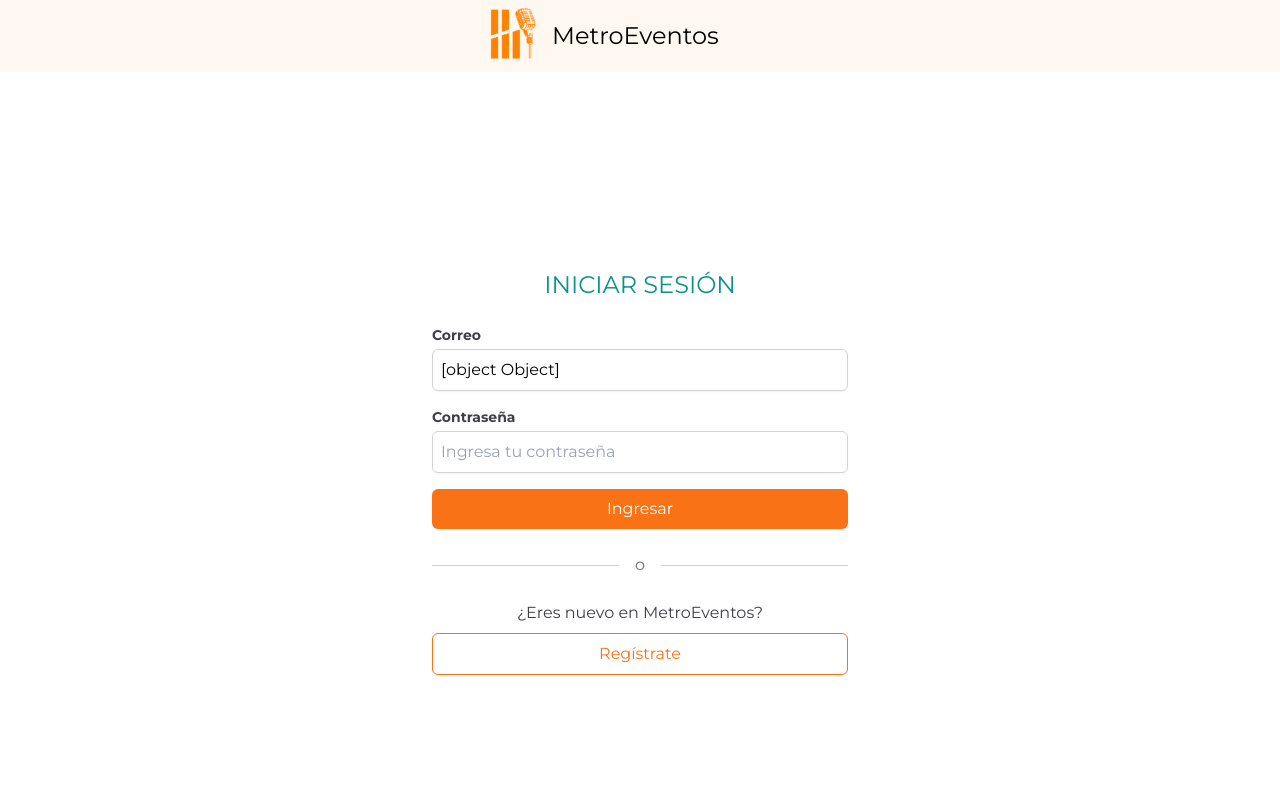
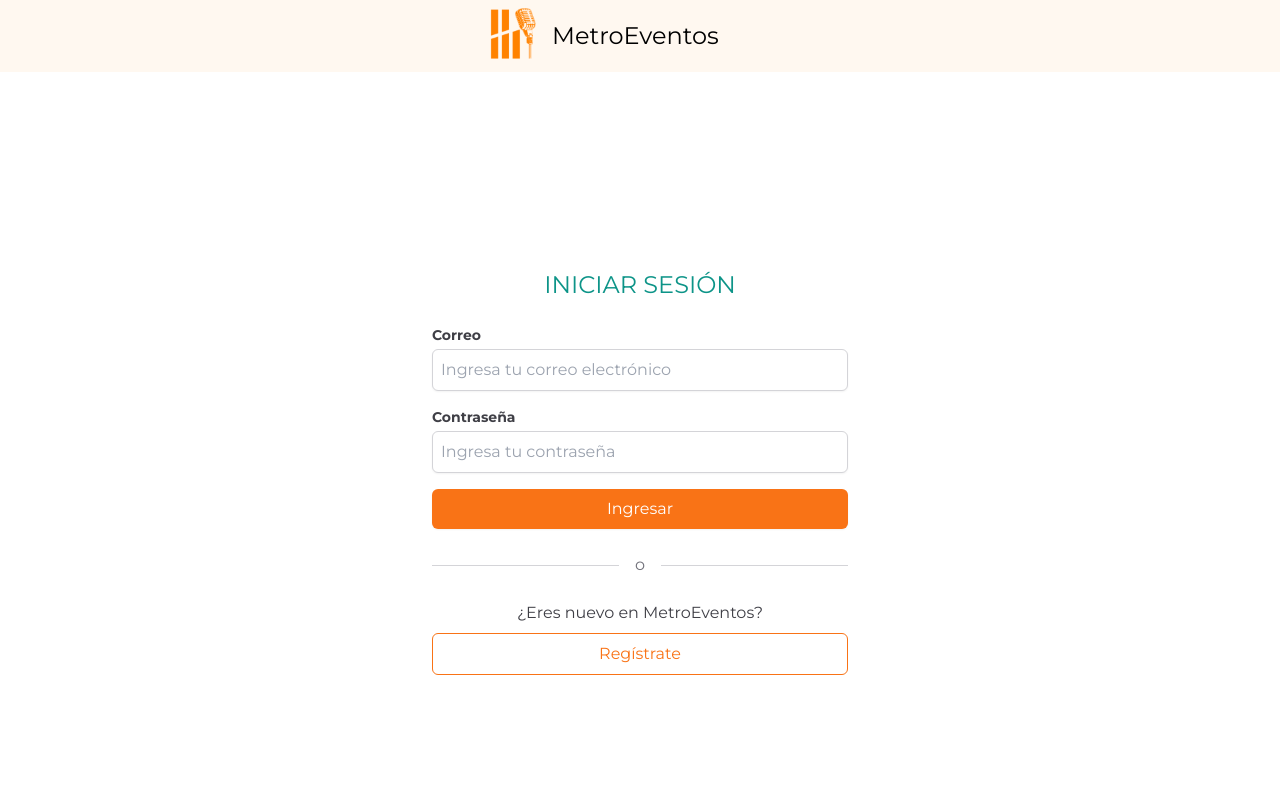
Before and after one commit to aerg04/Metro-Eventos, a React (Vite) app: page /login in a window 1280 px wide. Shown: the top 800 px of the page. Built offline with nearby package versions, Linux system fonts and the light colour scheme.

Commit message:
Arreglos en los controladores y páginas de Login y Register

```diff
--- a/src/controllers/LoginController.jsx
+++ b/src/controllers/LoginController.jsx
@@ -5,13 +5,12 @@ import { login } from "../models/user";
 import PopUpMessage from "../components/PopUpMessage";
 
 export default function LoginController(){
-    const [email, setEmail] = useState('');
-    const [password, setPassword] = useState('');
+
     const [showError, setShowError] = useState(false);
     const [errorMessage, setErrorMessage] = useState('');
     const navigate = useNavigate();
 
-    const handleLogin = async (email, password) => {
+    async function handleLogin(email, password){
         try {
             await login(email, password);
             navigate('/myevents');
@@ -20,13 +19,13 @@ export default function LoginController(){
             setShowError(true);
         }
     };
+    function handleCloseError() {
+        setShowError(false);
+
+    }
     return (<>
     <Login
-    email={email}
-    setEmail={setEmail}
-    password={password}
-    setPassword={setPassword}
-    funcAutentication={handleLogin}
+        funcAutentication={handleLogin}
     />
         {showError && (
             <PopUpMessage
--- a/src/controllers/RegisterController.jsx
+++ b/src/controllers/RegisterController.jsx
@@ -23,6 +23,10 @@ function RegisterController(){
             setShowError(true);
         }
     }
+    function handleCloseError() {
+        setShowError(false);
+
+    }
 
     return (<>
         <Register onSubmit={handleRegister}/>
--- a/src/pages/Login.jsx
+++ b/src/pages/Login.jsx
@@ -1,8 +1,14 @@
 import { Link } from "react-router-dom";
 
 
-function Login(funcAutentication, email, setEmail, password, setPassword) {
+function Login({funcAutentication}) {
+  function handleSubmit(e) {
+    e.preventDefault();
+    const email = e.target.email.value;
+    const password = e.target.password.value;
 
+    funcAutentication(email, password);
+  }
   return (
     <>
       <div className="min-h-screen flex flex-col items-center justify-center font-montserrat">
@@ -10,7 +16,7 @@ function Login(funcAutentication, email, setEmail, password, setPassword) {
           <h1 className="text-2xl text-teal-600 mb-6">
             INICIAR SESIÓN
           </h1>
-          <form className="w-full space-y-4" onSubmit={funcAutentication}>
+          <form className="w-full space-y-4" onSubmit={handleSubmit}>
             <div>
               <label
                 htmlFor="email"
@@ -23,7 +29,8 @@ function Login(funcAutentication, email, setEmail, password, setPassword) {
                 id="email"
                 placeholder="Ingresa tu correo electrónico"
                 className="mt-1 block w-full p-2 border border-zinc-300 rounded-md shadow-sm focus:ring-teal-500 focus:border-teal-500 dark:bg-zinc-700 dark:border-zinc-600 dark:placeholder-zinc-400 dark:text-white"
-                value={email} onChange={(e) => setEmail(e.target.value)} required
+
+                required
               />
             </div>
             <div>
@@ -38,7 +45,8 @@ function Login(funcAutentication, email, setEmail, password, setPassword) {
                 id="password"
                 placeholder="Ingresa tu contraseña"
                 className="mt-1 block w-full p-2 border border-zinc-300 rounded-md shadow-sm focus:ring-teal-500 focus:border-teal-500 dark:bg-zinc-700 dark:border-zinc-600 dark:placeholder-zinc-400 dark:text-white"
-                value={password} onChange={(e) => setPassword(e.target.value)} required
+
+                required
               />
             </div>
             <button
--- a/src/pages/Register.jsx
+++ b/src/pages/Register.jsx
@@ -10,7 +10,6 @@ function Register({onSubmit}) {
     const rol = "usuario";
     const fname = e.target.Fname.value.trim();
     const lname = e.target.Lname.value.trim();
-    const phone = e.target.phone.value.trim();
     const email = e.target.email.value.trim();
     const password = e.target.password.value.trim();
     const checkpassword = e.target.checkpassword.value.trim();
@@ -18,7 +17,7 @@ function Register({onSubmit}) {
     const newErrors = {};
 
     const nameRegex = /^[A-Za-z]+$/;
-    const emailRegex = /^[^\s@]+@correo\.unimet\.edu\.ve$/; // Solo acepta correos de la unimet
+    // const emailRegex = /^[^\s@]+@correo\.unimet\.edu\.ve$/; // Solo acepta correos de la unimet
     // const phoneRegex = /^[0-9]+$/;
 
     // Validaciones de campos
@@ -30,8 +29,8 @@ function Register({onSubmit}) {
       newErrors.lname = "Apellido inválido o vacío";
     }
 
-    if (!email || !emailRegex.test(email)) {
-      newErrors.email = "Correo electrónico debe ser @correo.unimet.edu.ve";
+    if (!email) {
+      newErrors.email = "Correo electrónico invalido";
     }
 
     if (!password) {
```
